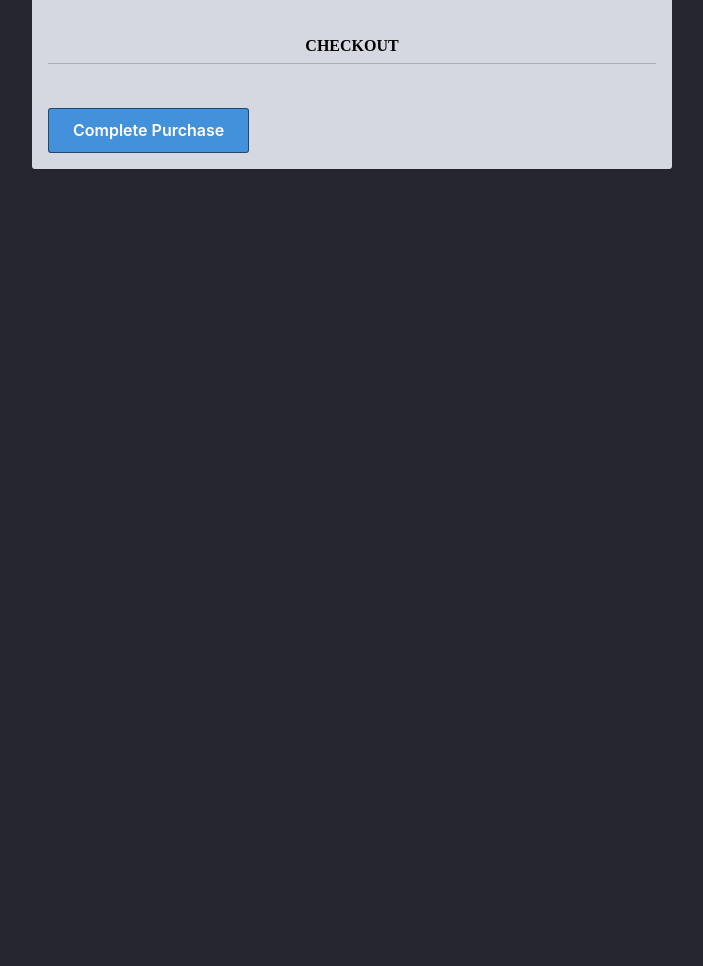
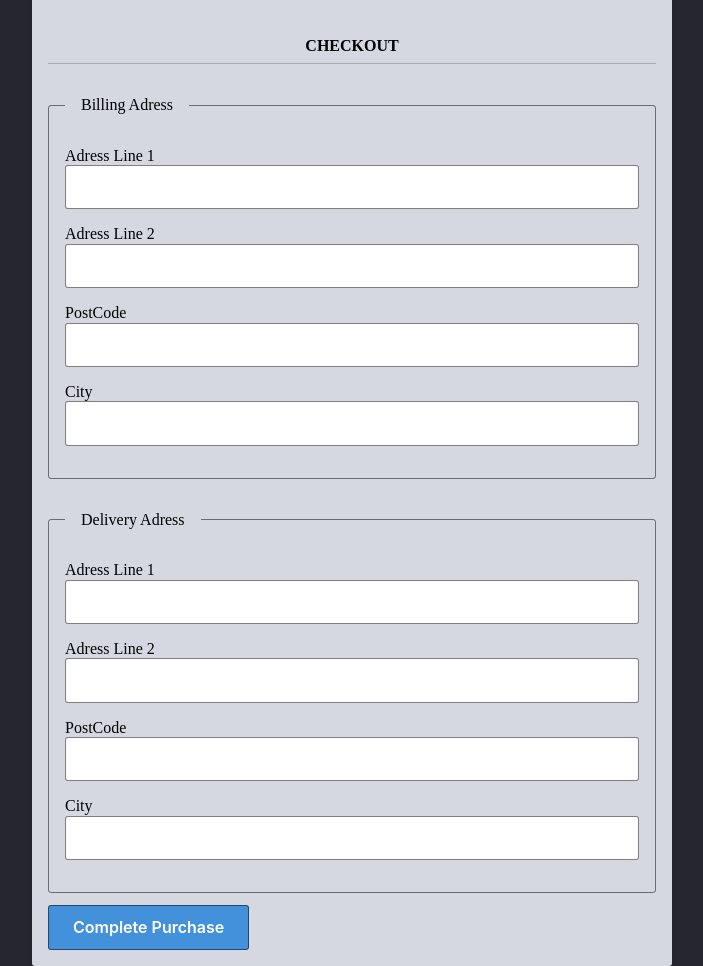
Before and after one commit to khaleds961/Get_Codi_Course, a website: page week-3/26-checkout-groups/index.html in a window 1280 px wide. Shown: the part 248-1214 px from the top of the page, without its empty margins (288-991 px from the left). Before the commit the page ends 800 px from the top, so only its background shows below. Drawn offline with Linux system fonts and the light colour scheme.

Commit message:
Fieldset , Legendary

```diff
--- a/week-3/26-checkout-groups/index.html
+++ b/week-3/26-checkout-groups/index.html
@@ -38,7 +38,60 @@
           <h2 class="checkout__title">Checkout</h2>
           <form method="GET" id="checkout-form" class="checkout__form">
             <!-- Add the form fields here -->
-
+            <fieldset>
+              <legend>Billing Adress</legend>
+              <p>
+                <label
+                  >Adress Line 1
+                  <input type="text" />
+                </label>
+              </p>
+              <p>
+                <label
+                  >Adress Line 2
+                  <input type="text" />
+                </label>
+              </p>
+              <p>
+                <label
+                  >PostCode
+                  <input type="text" />
+                </label>
+              </p>
+              <p>
+                <label
+                  >City
+                  <input type="text" />
+                </label>
+              </p>
+            </fieldset>
+            <fieldset>
+              <legend>Delivery Adress</legend>
+              <p>
+                <label
+                  >Adress Line 1
+                  <input type="text" />
+                </label>
+              </p>
+              <p>
+                <label
+                  >Adress Line 2
+                  <input type="text" />
+                </label>
+              </p>
+              <p>
+                <label
+                  >PostCode
+                  <input type="text" />
+                </label>
+              </p>
+              <p>
+                <label
+                  >City
+                  <input type="text" />
+                </label>
+              </p>
+            </fieldset>
             <button type="submit">Complete Purchase</button>
           </form>
         </div>
```
